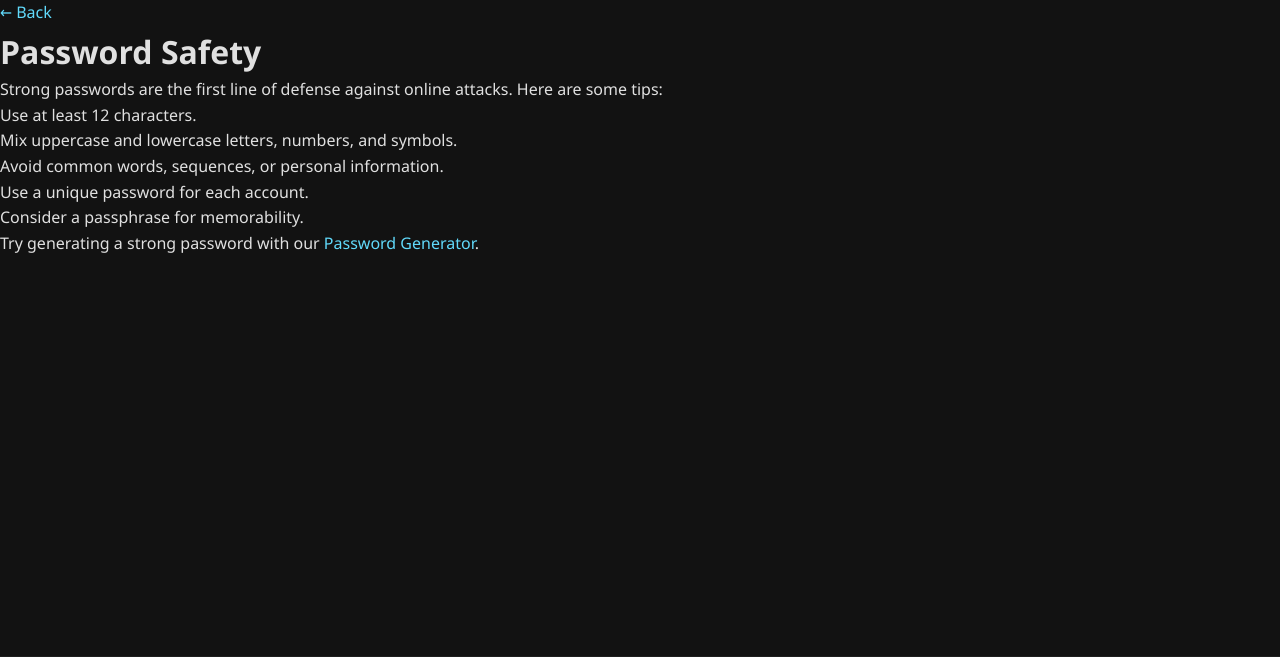
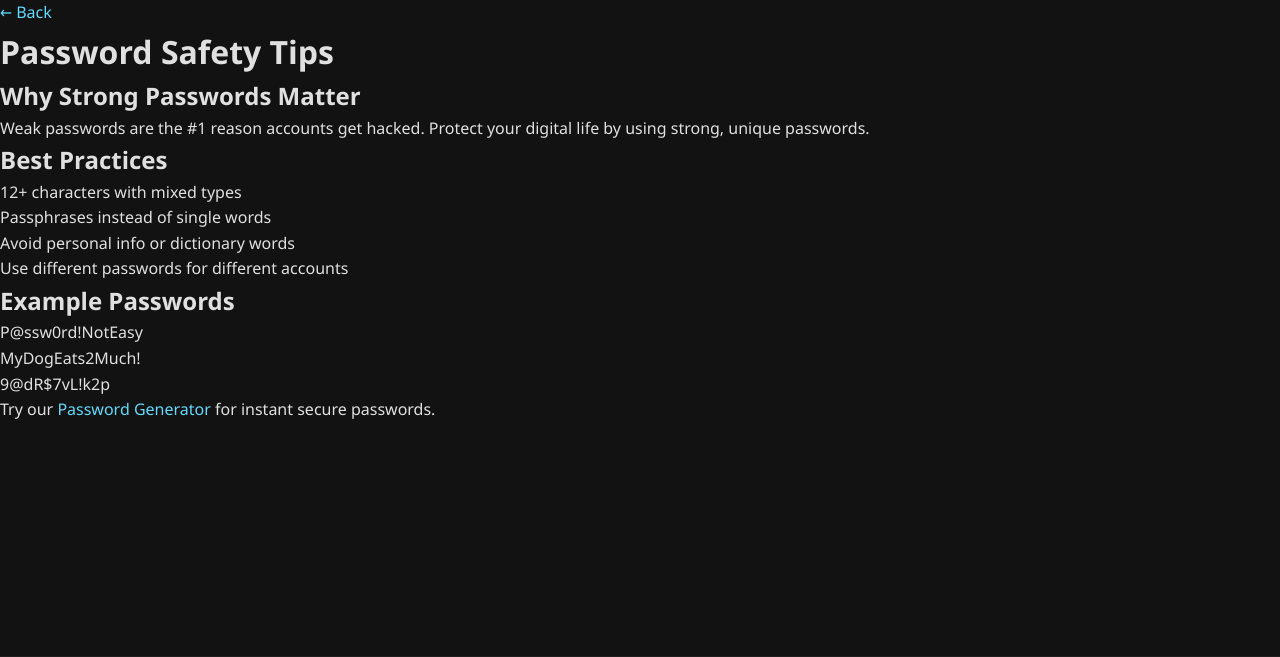
Before and after one commit to zach123abc/Hackathon-CyberSheild, a Flask app: page /password-safety in a window 1280 px wide. Shown: the part 78-735 px from the top of the page. Run offline with Flask 3, Linux system fonts and the light colour scheme.

Commit message:
Update password_safety.html

```diff
--- a/templates/password_safety.html
+++ b/templates/password_safety.html
@@ -4,16 +4,31 @@
 
 {% block content %}
 <a class="back-btn" href="{{ url_for('menu') }}">← Back</a>
-<h1>Password Safety</h1>
+<h1>Password Safety Tips</h1>
 
-<p>Strong passwords are the first line of defense against online attacks. Here are some tips:</p>
-<ul>
-  <li>Use at least 12 characters.</li>
-  <li>Mix uppercase and lowercase letters, numbers, and symbols.</li>
-  <li>Avoid common words, sequences, or personal information.</li>
-  <li>Use a unique password for each account.</li>
-  <li>Consider a passphrase for memorability.</li>
-</ul>
+<div class="info-box">
+  <h2>Why Strong Passwords Matter</h2>
+  <p>Weak passwords are the #1 reason accounts get hacked. Protect your digital life by using strong, unique passwords.</p>
+</div>
 
-<p>Try generating a strong password with our <a href="{{ url_for('generate') }}">Password Generator</a>.</p>
+<div class="info-box">
+  <h2>Best Practices</h2>
+  <ul>
+    <li>12+ characters with mixed types</li>
+    <li>Passphrases instead of single words</li>
+    <li>Avoid personal info or dictionary words</li>
+    <li>Use different passwords for different accounts</li>
+  </ul>
+</div>
+
+<div class="info-box">
+  <h2>Example Passwords</h2>
+  <ul>
+    <li>P@ssw0rd!NotEasy</li>
+    <li>MyDogEats2Much!</li>
+    <li>9@dR$7vL!k2p</li>
+  </ul>
+</div>
+
+<p>Try our <a href="{{ url_for('generate') }}">Password Generator</a> for instant secure passwords.</p>
 {% endblock %}
```
